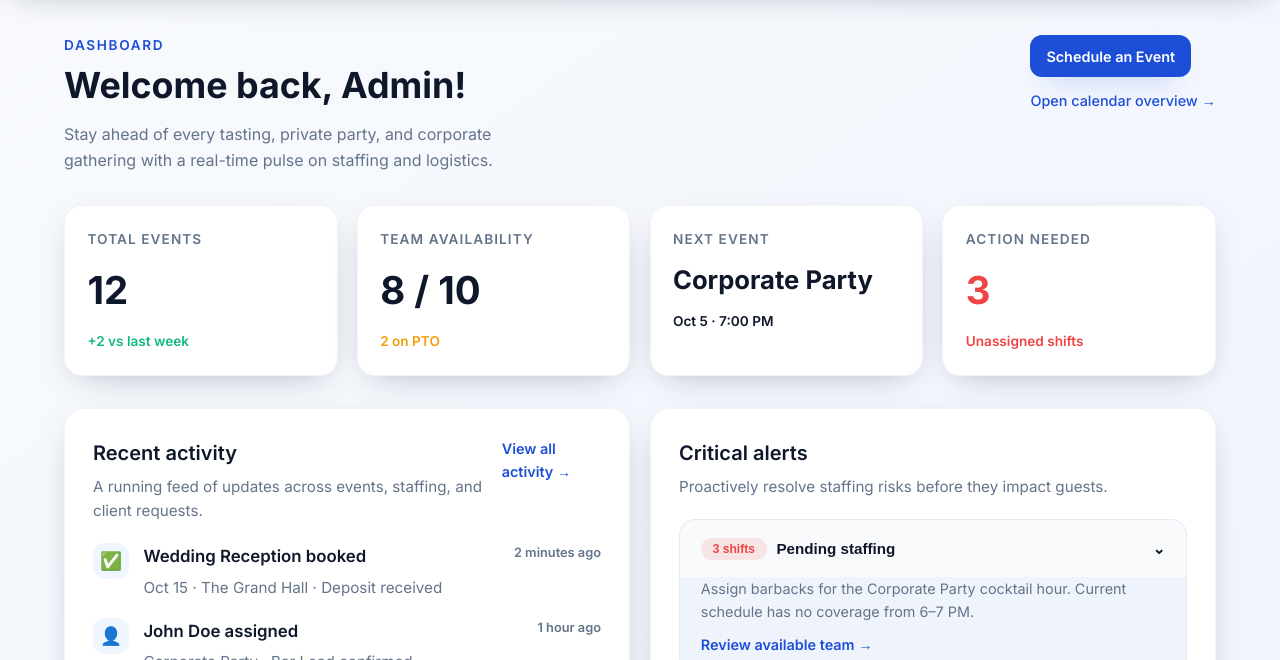
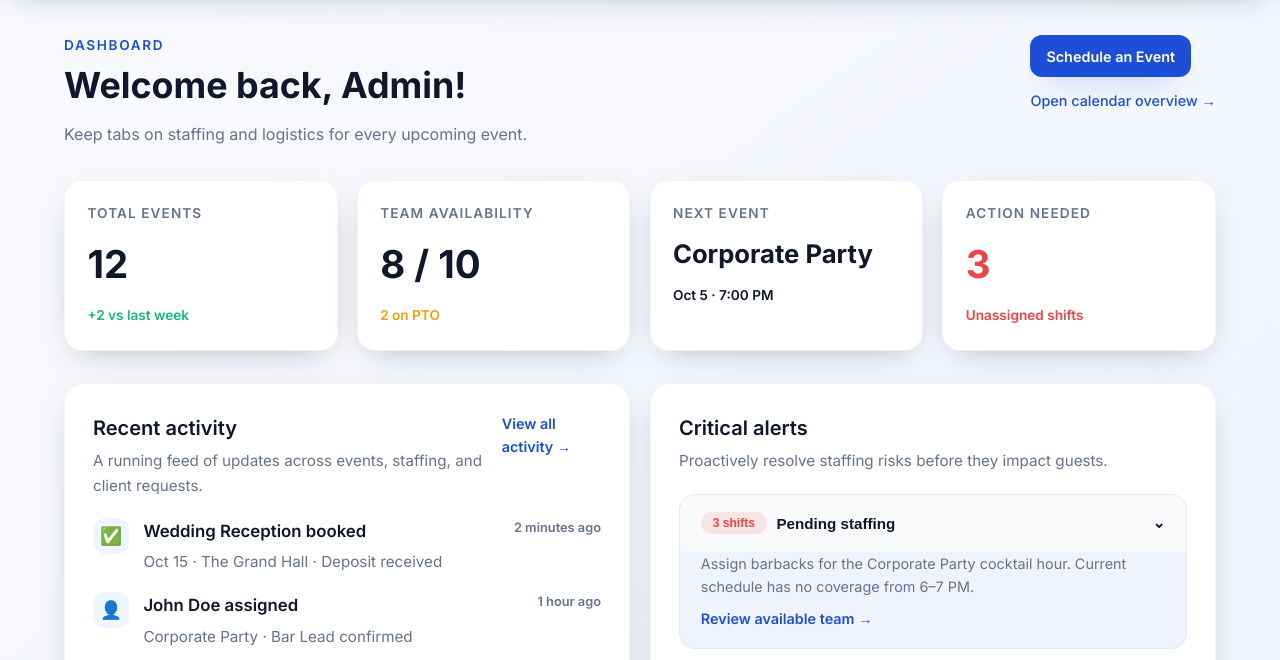
Before and after one commit to Josvel525/Bartending2U-scheduler, a plain HTML site: page index.html in a window 1280 px wide. Shown: the part 94-754 px from the top of the page. Drawn offline with Linux system fonts and the light colour scheme.

Commit message:
Simplify dashboard lead messaging

```diff
--- a/index.html
+++ b/index.html
@@ -39,7 +39,7 @@
             <div>
                 <p class="page-eyebrow">Dashboard</p>
                 <h1 class="page-title">Welcome back, Admin!</h1>
-                <p class="lead-text">Stay ahead of every tasting, private party, and corporate gathering with a real-time pulse on staffing and logistics.</p>
+                <p class="lead-text">Keep tabs on staffing and logistics for every upcoming event.</p>
             </div>
             <div class="hero-actions">
                 <a class="button primary" href="events.html">Schedule an Event</a>
```
